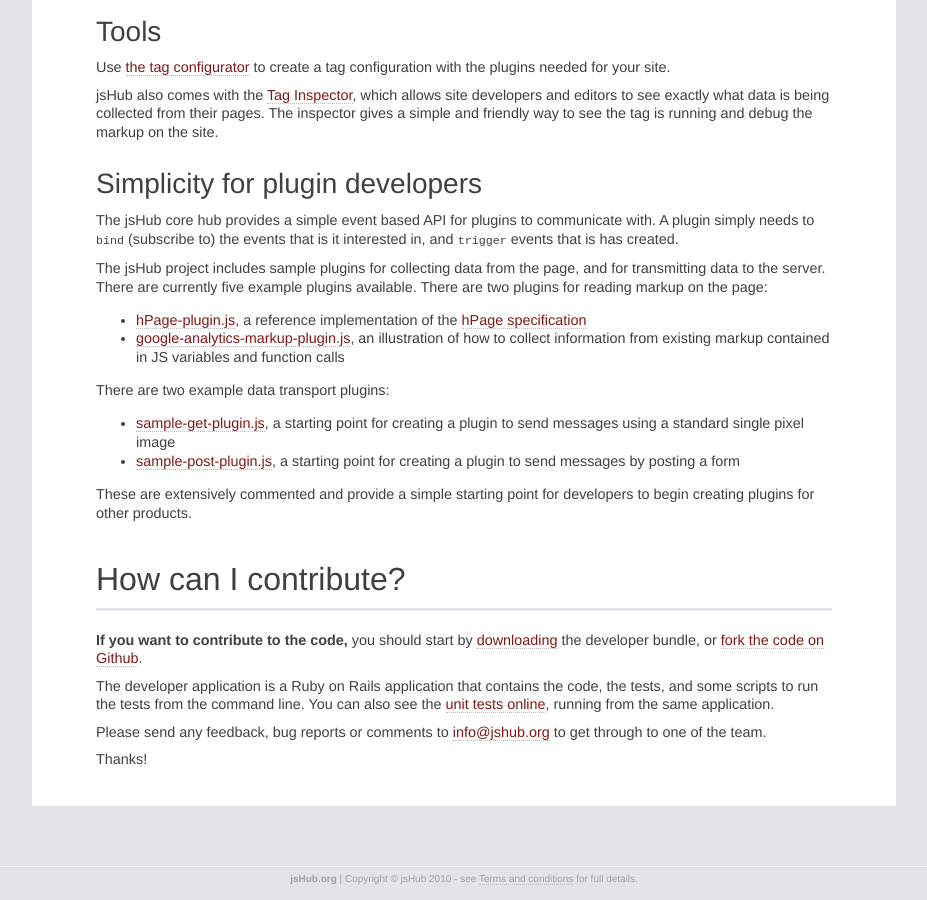
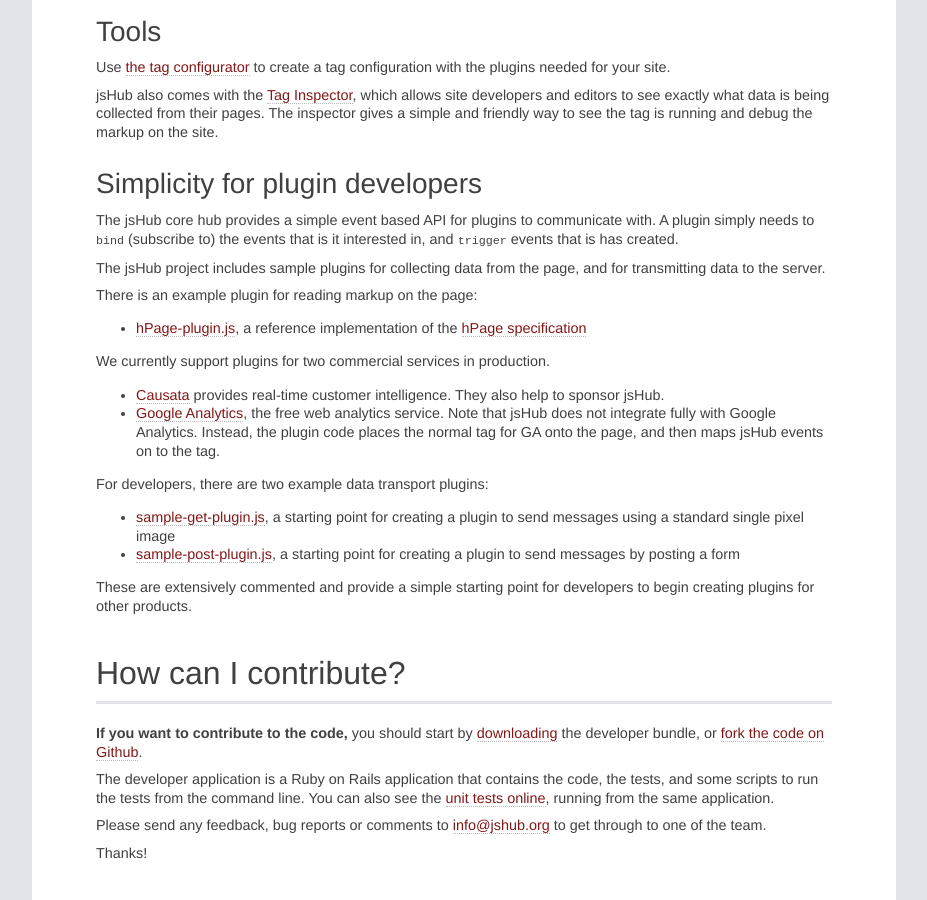
Before and after one commit to jshub/jshub.github.com, a Jekyll site: the page built from projects/jshub/index.markdown, in a window 1280 px wide and 900 px high, scrolled down 2234 px. Shown: the whole window, without its empty margins (176-1103 px from the left). Built offline with Jekyll 4.4.1, drawn with Linux system fonts in a browser that asks for light colours.

Commit message:
Tidy up about plugins

```diff
--- a/projects/jshub/index.markdown
+++ b/projects/jshub/index.markdown
@@ -69,13 +69,21 @@
 ## Simplicity for plugin developers ##
 The jsHub core hub provides a simple event based API for plugins to communicate with. A plugin simply needs to `bind` (subscribe to) the events that is it interested in, and `trigger` events that is has created.
 
-The jsHub project includes sample plugins for collecting data from the page, and for transmitting data to the server. There are currently five example plugins available. There are two plugins for reading markup on the page:
+The jsHub project includes sample plugins for collecting data from the page, and for transmitting data to the server.
+
+There is an example plugin for reading markup on the page:
+
  * [hPage-plugin.js](https://github.com/jshub/jshub-core/blob/master/app/javascripts/data-capture/hPage-plugin.js), a reference implementation of the [hPage specification](/hPage/)
- * [google-analytics-markup-plugin.js](https://github.com/jshub/jshub-core/blob/master/app/javascripts/data-capture/google-analytics-markup-plugin.js), an illustration of how to collect information from existing markup contained in JS variables and function calls
 
-There are two example data transport plugins:
- * [sample-get-plugin.js](https://github.com/jshub/jshub-core/blob/master/app/javascripts/data-transport/sample-get-plugin.js), a starting point for creating a plugin to send messages using a standard single pixel image
- * [sample-post-plugin.js](https://github.com/jshub/jshub-core/blob/master/app/javascripts/data-transport/sample-post-plugin.js), a starting point for creating a plugin to send messages by posting a form
+We currently support plugins for two commercial services in production.
+
+ * [Causata](http://www.causata.com/) provides real-time customer intelligence. They also help to sponsor jsHub.
+ * [Google Analytics](http://www.google.com/analytics/), the free web analytics service. Note that jsHub does not integrate fully with Google Analytics. Instead, the plugin code places the normal tag for GA onto the page, and then maps jsHub events on to the tag.
+
+For developers, there are two example data transport plugins:
+
+ * [sample-get-plugin.js](http://github.com/jshub/jshub-core/blob/master/app/javascripts/data-transport/sample-get-plugin.js), a starting point for creating a plugin to send messages using a standard single pixel image
+ * [sample-post-plugin.js](http://github.com/jshub/jshub-core/blob/master/app/javascripts/data-transport/sample-post-plugin.js), a starting point for creating a plugin to send messages by posting a form
 
 These are extensively commented and provide a simple starting point for developers to begin creating plugins for other products.
 
```
